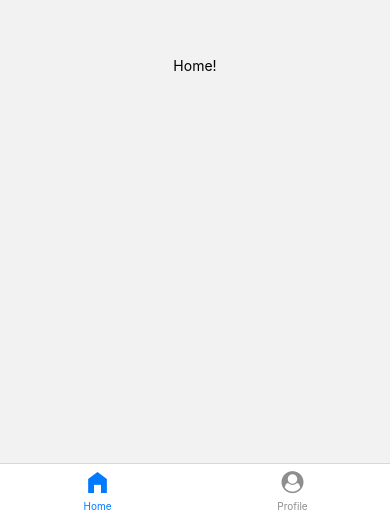
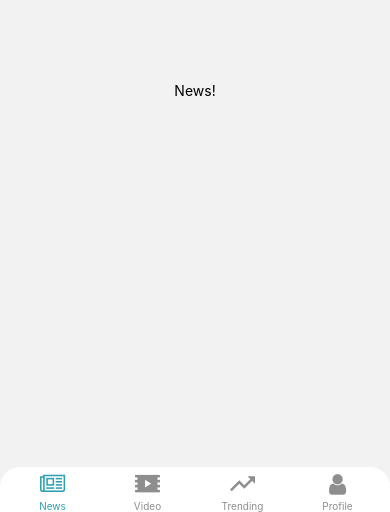
Before and after one commit to vinitran/Newspaper, a React Native app: screen /News in a window 390 px wide. Shown: the part 332-844 px from the top of the page. Built offline with nearby package versions, Linux system fonts and the light colour scheme.

Commit message:
18/11 â

```diff
--- a/App.js
+++ b/App.js
@@ -4,23 +4,50 @@ import { NavigationContainer } from '@react-navigation/native';
 import { createBottomTabNavigator } from '@react-navigation/bottom-tabs';
 import MaterialCommunityIcons from 'react-native-vector-icons/MaterialCommunityIcons';
 import FontAwesome from 'react-native-vector-icons/FontAwesome';
+import Entypo from 'react-native-vector-icons/Entypo';
+
+import ProfileScreen from "./screens/profile";
+import VideoScreen from "./screens/video";
+import TrendingScreen from './screens/trending';
+import NewsScreen from "./screens/news";
+
 const Tab = createBottomTabNavigator();
 
-import ProfileScreen from "./screens/profile";
-import HomeScreen from "./screens/home";
 export default function App() {
   return (
     <NavigationContainer>
       <Tab.Navigator
         screenOptions={({ route }) => ({
           headerShown: false,
+          headerShown: false,
+          tabBarHideOnKeyboard: true,
+          tabBarStyle: styles.tabBar,
+          tabBarShowLabel: true,
+          tabBarActiveTintColor: "#2fa1b3",
+          unmountOnBlur: true,
         })}
       >
-        <Tab.Screen name="Home" component={HomeScreen}
+        <Tab.Screen name="News" component={NewsScreen}
           options={{
-            tabBarLabel: 'Home',
+            tabBarLabel: 'News',
             tabBarIcon: ({ color }) => (
-              <MaterialCommunityIcons name="home-variant" color={color} size={28} />
+              <FontAwesome name="newspaper-o" color={color} size={22} />
+            ),
+          }}
+        />
+        <Tab.Screen name="Video" component={VideoScreen}
+          options={{
+            tabBarLabel: 'Video',
+            tabBarIcon: ({ color }) => (
+              <Entypo name="video" color={color} size={25} />
+            ),
+          }}
+        />
+        <Tab.Screen name="Trending" component={TrendingScreen}
+          options={{
+            tabBarLabel: 'Trending',
+            tabBarIcon: ({ color }) => (
+              <MaterialCommunityIcons name="trending-up" color={color} size={30} />
             ),
           }}
         />
@@ -28,7 +55,7 @@ export default function App() {
           options={{
             tabBarLabel: 'Profile',
             tabBarIcon: ({ color }) => (
-              <FontAwesome name="user-circle" color={color} size={22} />
+              <FontAwesome name="user" color={color} size={24} />
             ),
           }}
         />
@@ -36,3 +63,15 @@ export default function App() {
     </NavigationContainer>
   );
 }
+
+const styles = StyleSheet.create({
+  tabBar: {
+    height: 45,
+    paddingHorizontal: 5,
+    paddingTop: 0,
+    position: 'absolute',
+    borderTopWidth: 0,
+    borderTopLeftRadius: 20,
+    borderTopRightRadius: 20,
+  },
+})
--- a/app.json
+++ b/app.json
@@ -7,7 +7,7 @@
     "icon": "./assets/icon.png",
     "userInterfaceStyle": "light",
     "splash": {
-      "image": "./assets/splash.png",
+      "image": "./assets/icon.png",
       "resizeMode": "contain",
       "backgroundColor": "#ffffff"
     },
@@ -22,12 +22,12 @@
     },
     "android": {
       "adaptiveIcon": {
-        "foregroundImage": "./assets/adaptive-icon.png",
+        "foregroundImage": "./assets/icon.png",
         "backgroundColor": "#FFFFFF"
       }
     },
     "web": {
-      "favicon": "./assets/favicon.png"
+      "favicon": "./assets/icon.png"
     }
   }
 }
--- /dev/null
+++ b/screens/news.js
@@ -0,0 +1,9 @@
+import { Text, View } from 'react-native';
+
+export default function NewsScreen() {
+    return (
+        <View style={{ flex: 1, justifyContent: 'center', alignItems: 'center' }}>
+            <Text>News!</Text>
+        </View>
+    );
+}
--- /dev/null
+++ b/screens/trending.js
@@ -0,0 +1,9 @@
+import { Text, View } from 'react-native';
+
+export default function TrendingScreen() {
+    return (
+        <View style={{ flex: 1, justifyContent: 'center', alignItems: 'center' }}>
+            <Text>Trending!</Text>
+        </View>
+    );
+}
--- a/screens/home.js
+++ b/screens/video.js
@@ -1,9 +1,9 @@
 import { Text, View } from 'react-native';
 
-export default function HomeScreen() {
+export default function VideoScreen() {
     return (
         <View style={{ flex: 1, justifyContent: 'center', alignItems: 'center' }}>
-            <Text>Home!</Text>
+            <Text>Video!</Text>
         </View>
     );
 }
```
Also changed, not shown: assets/icon.png (added).
